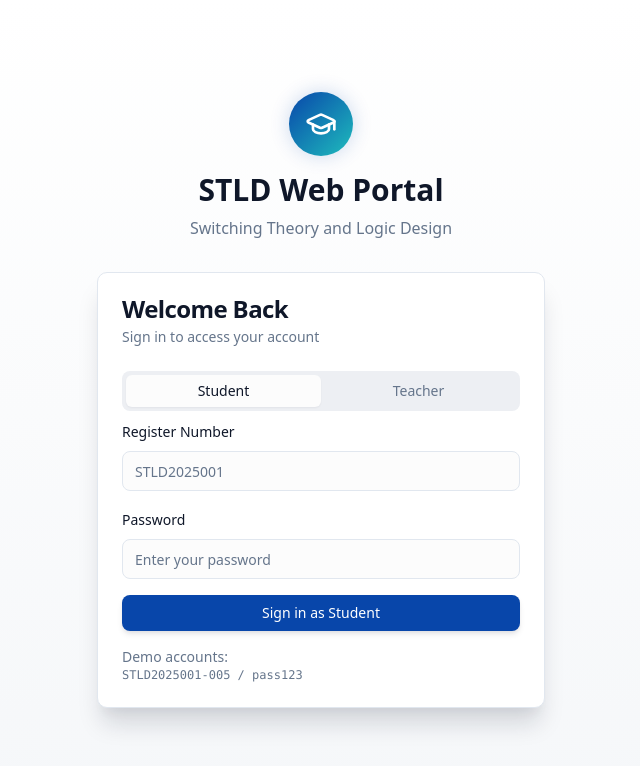
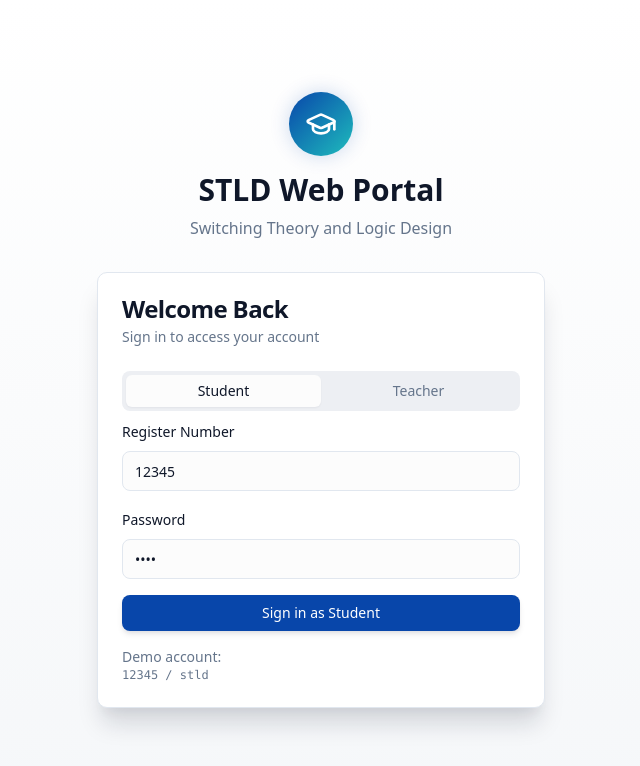
Before and after one commit to KANALAMAHIDHAR/stld-teach-track, a React (Vite) app: page /login in a window 1280 px wide. Shown: the top 766 px of the page, without its empty margins (319-959 px from the left). Built offline with nearby package versions, Linux system fonts and the light colour scheme.

Commit message:
Login student inputs targeted edits to avoid teacher fields
cgen-4ded82e2ce8a4997a0bb8358b38f71d9

```diff
--- a/src/pages/Login.tsx
+++ b/src/pages/Login.tsx
@@ -20,8 +20,8 @@ export default function Login() {
   const [teacherPassword, setTeacherPassword] = useState('');
 
   // Student login state
-  const [registerNumber, setRegisterNumber] = useState('');
-  const [studentPassword, setStudentPassword] = useState('');
+  const [registerNumber, setRegisterNumber] = useState('12345');
+  const [studentPassword, setStudentPassword] = useState('stld');
 
   const handleTeacherLogin = async (e: React.FormEvent) => {
     e.preventDefault();
@@ -97,7 +97,7 @@ export default function Login() {
                     <Input
                       id="register"
                       type="text"
-                      placeholder="STLD2025001"
+                      placeholder="12345"
                       value={registerNumber}
                       onChange={(e) => setRegisterNumber(e.target.value)}
                       required
@@ -109,7 +109,7 @@ export default function Login() {
                     <Input
                       id="student-password"
                       type="password"
-                      placeholder="Enter your password"
+                      placeholder="stld"
                       value={studentPassword}
                       onChange={(e) => setStudentPassword(e.target.value)}
                       required
@@ -127,8 +127,8 @@ export default function Login() {
                     )}
                   </Button>
                   <div className="text-sm text-muted-foreground">
-                    <p>Demo accounts:</p>
-                    <p className="font-mono text-xs">STLD2025001-005 / pass123</p>
+                    <p>Demo account:</p>
+                    <p className="font-mono text-xs">12345 / stld</p>
                   </div>
                 </form>
               </TabsContent>
```
